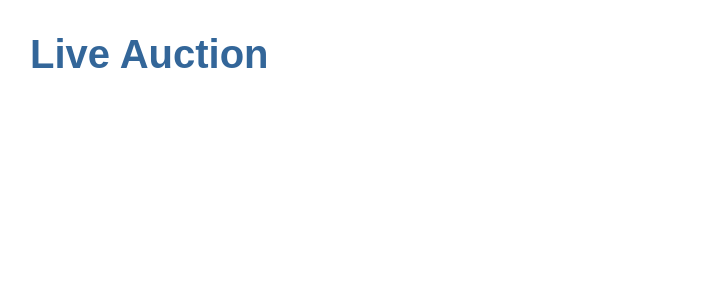
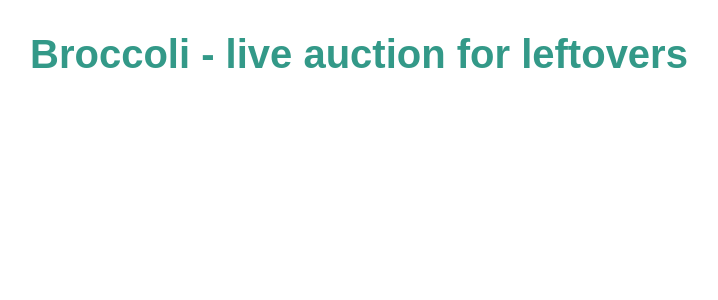
Before and after one commit to MarieJagerProjects/bug-free-broccoli, an Angular app: page / in a window 1280 px wide. Shown: the top 300 px of the page, without its empty margins (2-720 px from the left). Built offline with nearby package versions, Linux system fonts and the light colour scheme.

Commit message:
initial commit

```diff
--- a/src/app/app.component.ts
+++ b/src/app/app.component.ts
@@ -6,5 +6,5 @@ import { Component } from '@angular/core';
   styleUrls: ['./app.component.css']
 })
 export class AppComponent {
-  title = 'Live Auction';
+  title = 'Broccoli - live auction for leftovers';
 }
--- a/src/styles.css
+++ b/src/styles.css
@@ -1,6 +1,6 @@
 /* Application-wide Styles */
 h1 {
-    color: #369;
+    color: rgb(51, 153, 136);
     font-family: Arial, Helvetica, sans-serif;
     font-size: 250%;
   }
```
Also changed, not shown: 1 other file (tests, documents, lock files or other folders).
